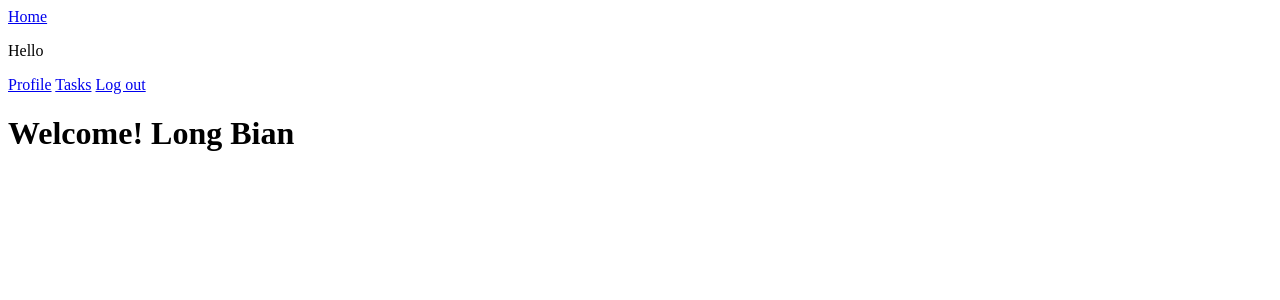
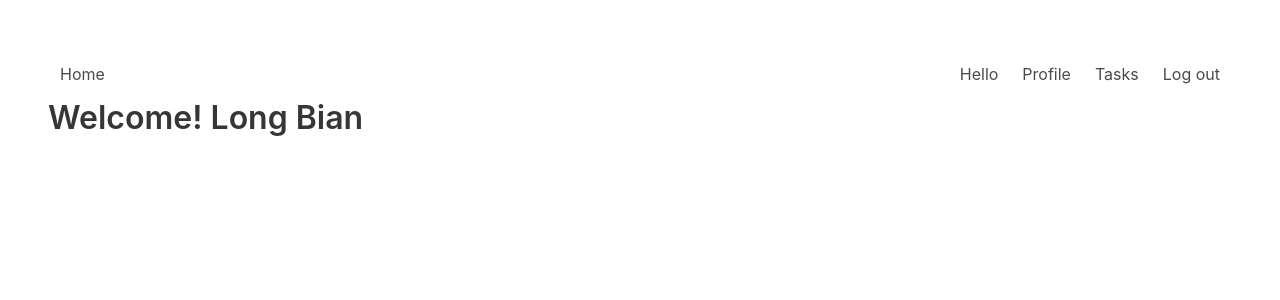
Before and after one commit to MOMOKO606/taskapp, a CodeIgniter 4 app: template app/Views/Home/index.php in a window 1280 px wide. Shown: the top 300 px of the page. Run offline with PHP 8.4 and a stand-in for CodeIgniter, Linux system fonts and the light colour scheme; the template is opened without the code that fills it, so the values that code supplies are empty; some libraries are stand-ins or nearby versions.

Commit message:
Update the codebase from video 141 in Section 18.

```diff
--- a/app/Views/Home/index.php
+++ b/app/Views/Home/index.php
@@ -3,7 +3,8 @@
 <?= $this->section("title") ?>  Home!!  <?= $this->endSection() ?>
 
 <?= $this->section("content") ?>
-    <h1>
+    <!-- class="title"来自bulma框架   -->
+    <h1 class="title">
         Welcome! Long Bian
     </h1>
 
--- a/app/Views/layouts/default.php
+++ b/app/Views/layouts/default.php
@@ -1,59 +1,87 @@
 <!DOCTYPE html>
 <html>
 <head>
+    <!-- 使用css bulma framework  -->
     <meta charset="UTF-8">
+    <meta name="viewport" content="width=device-width, initial-scale=1">
     <title><?= $this->renderSection("title") ?></title>
+    <link rel="stylesheet" href="https://cdn.jsdelivr.net/npm/bulma@0.9.1/css/bulma.min.css"
+          integrity="sha256-WLKGWSIJYerRN8tbNGtXWVYnUM5wMJTXD8eG4NtGcDM=" crossorigin="anonymous">
     <link rel="stylesheet" type="text/css" href="<?= base_url('/css/auto-complete.css') ?>">
 </head>
 <body>
+<!--加入框架的section class，继承body class-->
+<section class="section">
 
-<a href="<?= site_url("/") ?>">Home</a>
+    <nav class="navbar" role="navigation" aria-label="main navigation">
+
+        <div class="navbar-menu">
+
+            <div class="navbar-start">
+
+                <a class="navbar-item" href="<?= site_url("/") ?>">Home</a>
+
+            </div>
+
+            <div class="navbar-end">
 
                 <?php if (current_user()): ?>
 
-    <p>Hello <?= esc(current_user()->name) ?></p>
+                    <div class="navbar-item">Hello <?= esc(current_user()->name) ?></div>
 
-    <a href="<?= site_url("/profile/show") ?>">Profile</a>
+                    <a class="navbar-item" href="<?= site_url("/profile/show") ?>">Profile</a>
 
                     <?php if (current_user()->is_admin): ?>
 
-        <a href="<?= site_url("/admin/users") ?>">Users</a>
+                        <a class="navbar-item" href="<?= site_url("/admin/users") ?>">Users</a>
 
                     <?php endif; ?>
 
-    <a href="<?= site_url("/tasks") ?>">Tasks</a>
+                    <a class="navbar-item" href="<?= site_url("/tasks") ?>">Tasks</a>
 
-    <a href="<?= site_url("/logout") ?>">Log out</a>
-
-
+                    <a class="navbar-item" href="<?= site_url("/logout") ?>">Log out</a>
 
                 <?php else: ?>
 
-    <a href="<?= site_url("/signup") ?>">Sign up</a>
+                    <a class="navbar-item" href="<?= site_url("/signup") ?>">Sign up</a>
 
-    <a href="<?= site_url("/login") ?>">Log in</a>
+                    <a class="navbar-item" href="<?= site_url("/login") ?>">Log in</a>
 
                 <?php endif; ?>
 
+            </div>
+        </div>
+    </nav>
+
+    <!-- 用notification class from the Bulma framework, 美化flash notification messages   -->
     <?php if (session()->has('warning')): ?>
-    <div class="warning">
+        <div class="notification is-warning is-light">
+            <!--  加一个关闭  flash notification messages 的按钮          -->
+            <!--  按钮功能放在public中的js/app.js          -->
+            <button class="delete"></button>
             <?= session('warning') ?>
         </div>
     <?php endif; ?>
 
     <?php if (session()->has('info')): ?>
-    <div class="info">
+        <div class="notification is-info is-light">
+            <button class="delete"></button>
             <?= session('info') ?>
         </div>
     <?php endif; ?>
 
     <?php if (session()->has('error')): ?>
-    <div class="error">
+        <div class="notification is-danger is-light">
+            <button class="delete"></button>
             <?= session('error') ?>
         </div>
     <?php endif; ?>
 
     <?= $this->renderSection("content") ?>
 
+</section>
+
+<!--load the notification class-->
+<script src="<?=  base_url('/js/app.js') ?>"></script>
 </body>
 </html>
```
Also changed, not shown: app/Views/Login/new.php (+18 -10 lines), app/Views/Signup/new.php (+33 -16 lines), app/Views/Tasks/index.php (+19 -0 lines), public/js/app.js (added). Lines whose indentation alone changed are shown as unchanged.
